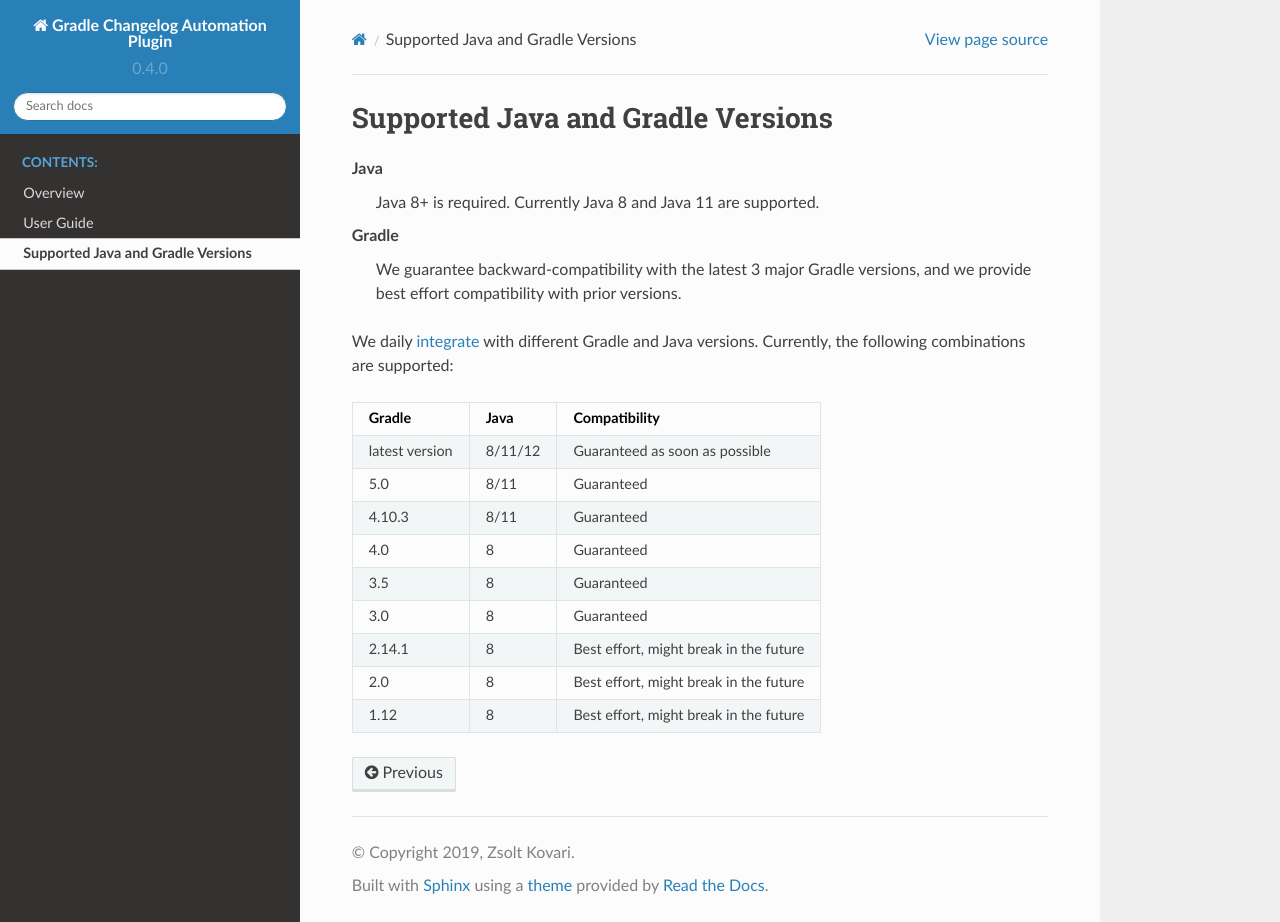
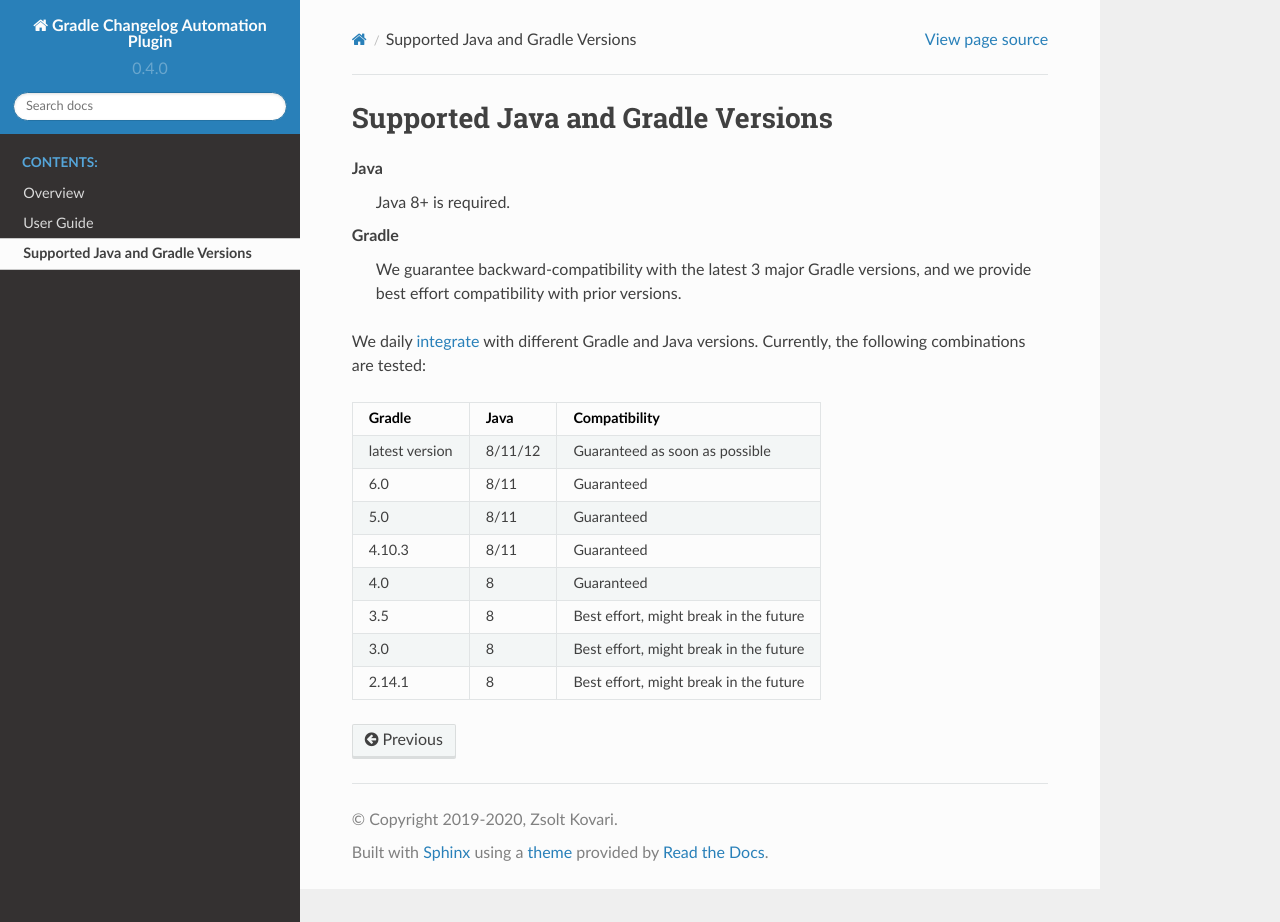
Before and after one commit to zkovari/gradle-changelog-automation-plugin, a Sphinx documentation site: the page built from docs/3-requirements.rst, in a window 1280 px wide and 922 px high. Built offline with Sphinx 7.4.7 and the Read the Docs theme 2.0.0, drawn with Linux system fonts in a browser that asks for light colours.

Commit message:
Update compatibility matrix

```diff
--- a/docs/3-requirements.rst
+++ b/docs/3-requirements.rst
@@ -3,18 +3,20 @@
 ==================================
 
 Java
-  Java 8+ is required. Currently Java 8 and Java 11 are supported.
+  Java 8+ is required.
 
 Gradle
   We guarantee backward-compatibility with the latest 3 major Gradle versions, and we provide best effort compatibility with prior versions.
 
 We daily `integrate <https://gitlab.com/zkovari/gradle-changelog-automation-plugin/pipelines>`_ with different Gradle and Java versions.
-Currently, the following combinations are supported:
+Currently, the following combinations are tested:
 
 +----------------+---------+----------------------------------------+
 |     Gradle     |   Java  |              Compatibility             |
 +================+=========+========================================+
 | latest version | 8/11/12 |     Guaranteed as soon as possible     |
++----------------+---------+----------------------------------------+
+| 6.0            | 8/11    |               Guaranteed               |
 +----------------+---------+----------------------------------------+
 | 5.0            | 8/11    |               Guaranteed               |
 +----------------+---------+----------------------------------------+
@@ -22,13 +24,9 @@
 +----------------+---------+----------------------------------------+
 | 4.0            | 8       |               Guaranteed               |
 +----------------+---------+----------------------------------------+
-| 3.5            | 8       |               Guaranteed               |
+| 3.5            | 8       | Best effort, might break in the future |
 +----------------+---------+----------------------------------------+
-| 3.0            | 8       |               Guaranteed               |
+| 3.0            | 8       | Best effort, might break in the future |
 +----------------+---------+----------------------------------------+
 | 2.14.1         | 8       | Best effort, might break in the future |
 +----------------+---------+----------------------------------------+
-| 2.0            | 8       | Best effort, might break in the future |
-+----------------+---------+----------------------------------------+
-| 1.12           | 8       | Best effort, might break in the future |
-+----------------+---------+----------------------------------------+
--- a/docs/conf.py
+++ b/docs/conf.py
@@ -20,7 +20,7 @@
 # -- Project information -----------------------------------------------------
 
 project = 'Gradle Changelog Automation Plugin'
-copyright = '2019, Zsolt Kovari'
+copyright = '2019-2020, Zsolt Kovari'
 author = 'Zsolt Kovari'
 
 # The short X.Y version
```
